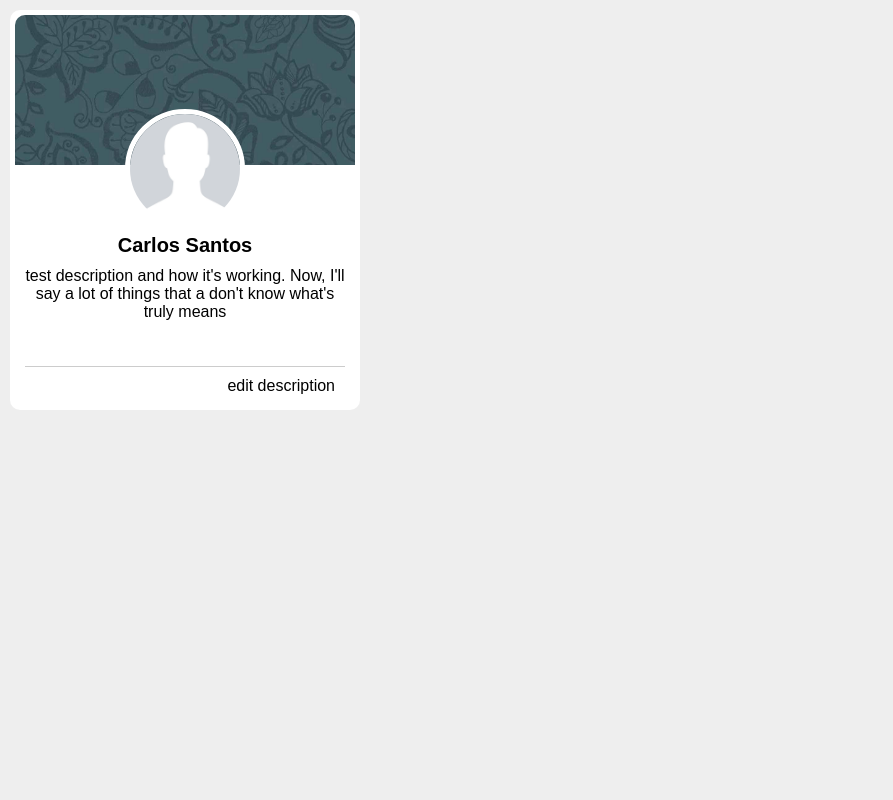
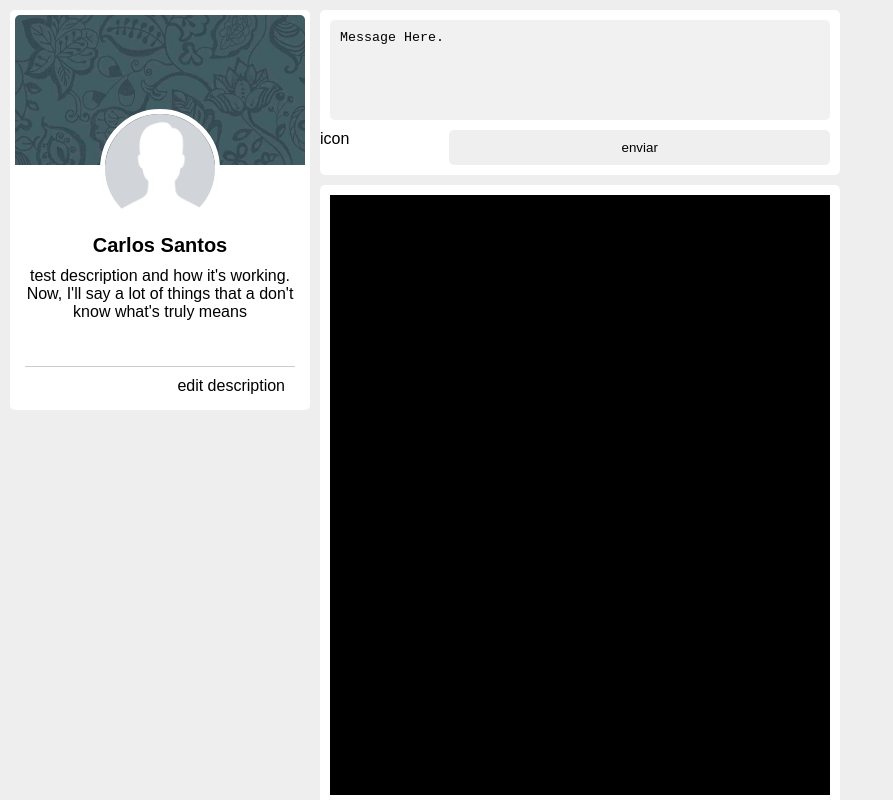
Before and after one commit to alves-felipe/HTML-models, a plain HTML site: page social-model/index.html in a window 1280 px wide. Shown: the top 800 px of the page, without its empty margins (0-893 px from the left). Drawn offline with Linux system fonts and the light colour scheme.

Commit message:
up some styles; added timeline; changed input to textarea

```diff
--- a/social-model/css/style.css
+++ b/social-model/css/style.css
@@ -15,14 +15,14 @@ body {
 }
 
 .personal-info {
-    width: 350px;
+    width: 300px;
     height: 400px;
 
 
     margin: 10px;
     padding: 5px;
 
-    border-radius: 10px;
+    border-radius: 5px;
     background: #fff;
     overflow: hidden;
 
@@ -34,8 +34,8 @@ body {
     width: 100%;
     height: 150px;
 
-    border-top-right-radius: 10px;
-    border-top-left-radius: 10px;
+    border-top-right-radius: 5px;
+    border-top-left-radius: 5px;
 
     object-fit: cover;
 }
@@ -64,12 +64,80 @@ body {
 
 .edit-desc {
     margin: auto 10px 0 10px;
-    padding: 10px;
+    padding: 5px;
     position: relative;
 
     border-top: 1px solid #ccc;
 }
 
 .edit-desc p {
-    text-align: right;;
+    padding: 5px;
+    margin-left: 120px;
+    text-align: right;
 }
+
+.edit-desc p:hover {
+    cursor: pointer;
+    background: #f1f1f1;
+}
+
+.message-box {
+    margin: 10px 10px 10px 0;
+
+    background: #fff;
+    border-radius: 5px;
+    display: flex;
+    flex-direction: column;
+}
+
+.message-box textarea {
+    width: 500px;
+    height: 100px;
+    margin: 10px;
+    padding: 10px;
+
+    text-align: justify;
+
+    background: #f1f1f1;
+    color: #000;
+    border-radius: 5px;
+    border: none;
+    resize: none;
+}
+
+.bottom-bar {
+    display: flex;
+}
+
+.bottom-bar button {
+    width: 100%;
+    margin: 0 10px 10px 100px;
+    padding: 10px;
+
+    border-radius: 5px;
+    border: none;
+}
+
+.bottom-bar button:hover {
+    background: #ccc;
+    cursor: pointer;
+}
+
+.timeline {
+    margin-right: 10px;
+    border-radius: 5px;
+    background: #fff;
+
+    display: flex;
+    flex-direction: column;
+}
+
+.post-box {
+    width: 500px;
+    height: 600px;
+
+    margin: 10px;
+    padding: 10px;
+
+    background: #000;
+}
--- a/social-model/index.html
+++ b/social-model/index.html
@@ -1,9 +1,9 @@
 <!DOCTYPE html>
-<html lang="en">
+<html lang="pt-br">
 <head>
     <meta charset="UTF-8">
     <meta name="viewport" content="width=device-width, initial-scale=1.0">
-    <title>social profile</title>
+    <title>Social Profile</title>
 
     <link rel="stylesheet" typer="text/css" href="./css/style.css">
 </head>
@@ -26,7 +26,33 @@
         <div class="edit-desc">
             <p>edit description</p>
         </div>
+    </div>
 
+    <div class="all-content">
+        <div class="message-box">
+            <textarea type="text" maxlength="300">Message Here.</textarea>
+            <div class="bottom-bar">
+                <p>icon</p>
+                <button>enviar</button>
+            </div>
+        </div>
+        <div class="timeline">
+            <div class="post-box">
+
+            </div>
+            <div class="post-box">
+
+            </div>
+            <div class="post-box">
+
+            </div>
+            <div class="post-box">
+
+            </div>
+            <div class="post-box">
+
+            </div>
+        </div>
     </div>
 
 </body>
```
